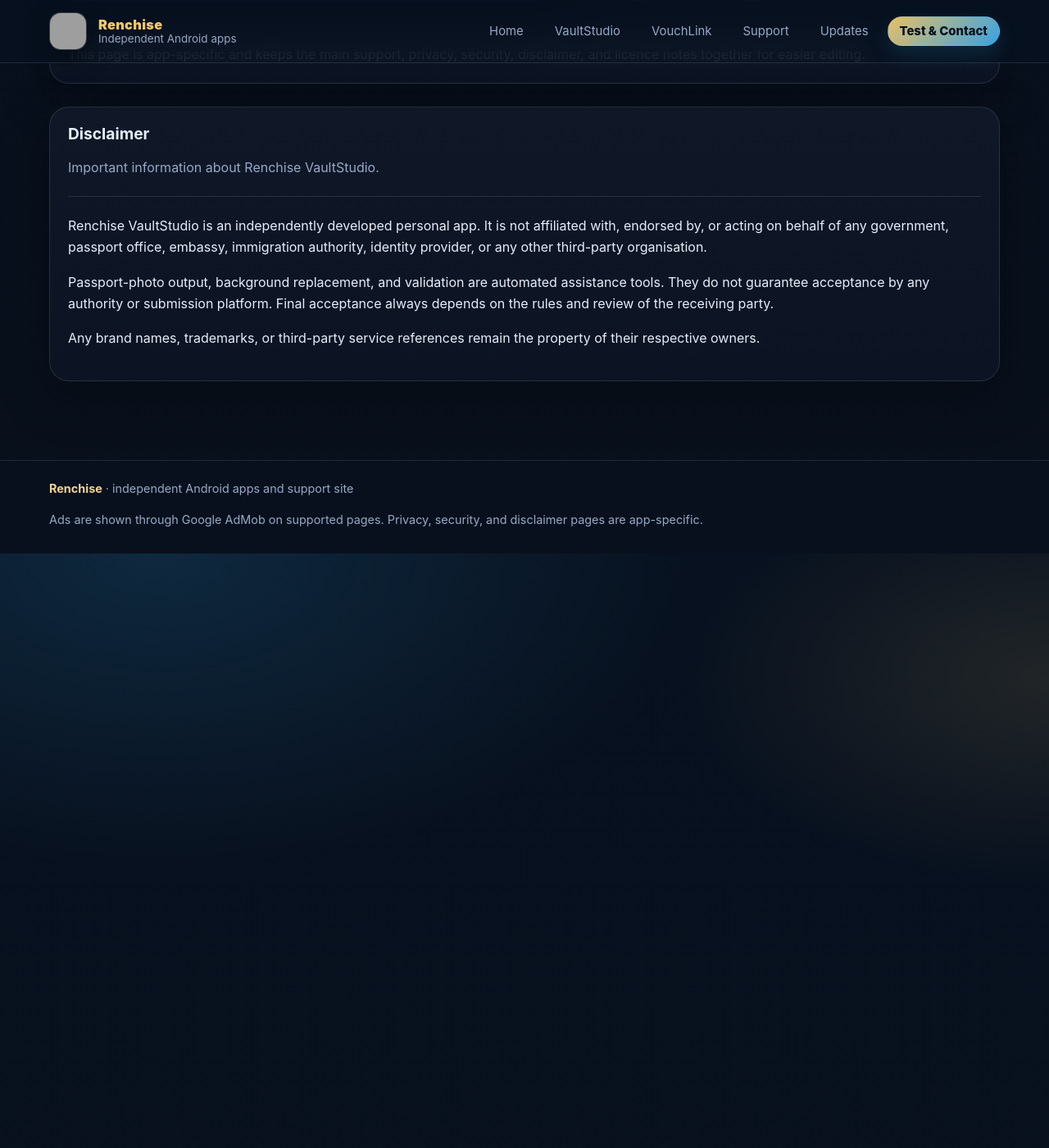
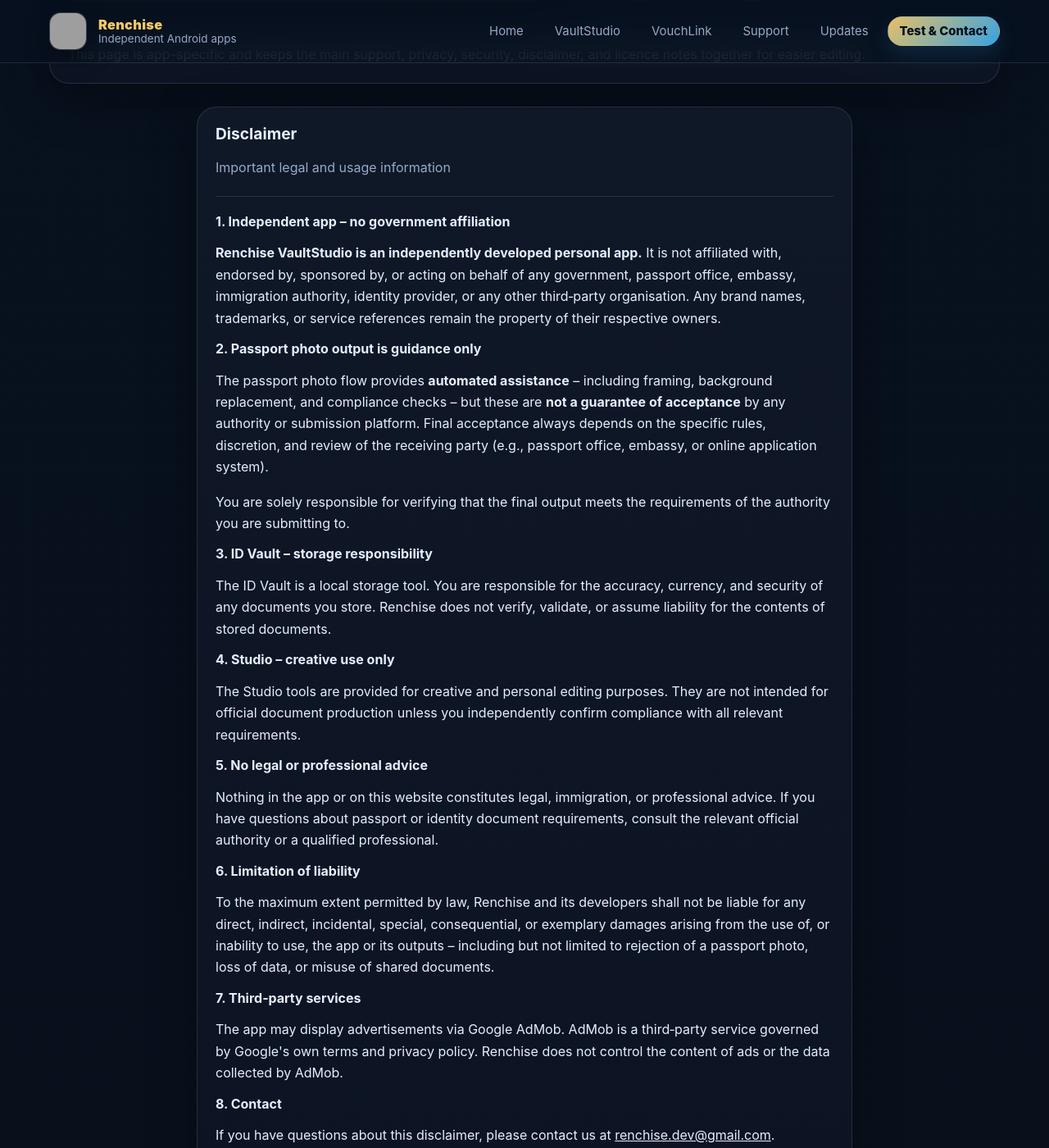
Before and after one commit to renchise/renchise.github.io, a Jekyll site: the page built from vaultstudio/disclaimer.html, in a window 1280 px wide and 1400 px high, scrolled down 842 px. Shown: the whole window at 82% size. Built offline with Jekyll 4.4.1, drawn with Linux system fonts in a browser that asks for light colours; some of the changed text lies outside the part shown; grey boxes are pictures that could not be loaded.

Commit message:
Update disclaimer.html

```diff
--- a/vaultstudio/disclaimer.html
+++ b/vaultstudio/disclaimer.html
@@ -37,12 +37,36 @@
 notice: "This page is app-specific and keeps the main support, privacy, security, disclaimer, and licence notes together for easier editing."
 ---
 
+<div class="panel" style="max-width:800px; margin:0 auto;">
+  <h3>Disclaimer</h3>
+  <p class="muted">Important legal and usage information</p>
+  <hr class="sep">
 
-<div class="panel">
-  <h3>Disclaimer</h3>
-  <p class="muted">Important information about Renchise VaultStudio.</p>
+  <h4>1. Independent app – no government affiliation</h4>
+  <p><strong>Renchise VaultStudio is an independently developed personal app.</strong> It is not affiliated with, endorsed by, sponsored by, or acting on behalf of any government, passport office, embassy, immigration authority, identity provider, or any other third‑party organisation. Any brand names, trademarks, or service references remain the property of their respective owners.</p>
+
+  <h4>2. Passport photo output is guidance only</h4>
+  <p>The passport photo flow provides <strong>automated assistance</strong> – including framing, background replacement, and compliance checks – but these are <strong>not a guarantee of acceptance</strong> by any authority or submission platform. Final acceptance always depends on the specific rules, discretion, and review of the receiving party (e.g., passport office, embassy, or online application system).</p>
+  <p>You are solely responsible for verifying that the final output meets the requirements of the authority you are submitting to.</p>
+
+  <h4>3. ID Vault – storage responsibility</h4>
+  <p>The ID Vault is a local storage tool. You are responsible for the accuracy, currency, and security of any documents you store. Renchise does not verify, validate, or assume liability for the contents of stored documents.</p>
+
+  <h4>4. Studio – creative use only</h4>
+  <p>The Studio tools are provided for creative and personal editing purposes. They are not intended for official document production unless you independently confirm compliance with all relevant requirements.</p>
+
+  <h4>5. No legal or professional advice</h4>
+  <p>Nothing in the app or on this website constitutes legal, immigration, or professional advice. If you have questions about passport or identity document requirements, consult the relevant official authority or a qualified professional.</p>
+
+  <h4>6. Limitation of liability</h4>
+  <p>To the maximum extent permitted by law, Renchise and its developers shall not be liable for any direct, indirect, incidental, special, consequential, or exemplary damages arising from the use of, or inability to use, the app or its outputs – including but not limited to rejection of a passport photo, loss of data, or misuse of shared documents.</p>
+
+  <h4>7. Third‑party services</h4>
+  <p>The app may display advertisements via Google AdMob. AdMob is a third‑party service governed by Google's own terms and privacy policy. Renchise does not control the content of ads or the data collected by AdMob.</p>
+
+  <h4>8. Contact</h4>
+  <p>If you have questions about this disclaimer, please contact us at <a href="mailto:renchise.dev@gmail.com">renchise.dev@gmail.com</a>.</p>
+
   <hr class="sep">
-  <p>Renchise VaultStudio is an independently developed personal app. It is not affiliated with, endorsed by, or acting on behalf of any government, passport office, embassy, immigration authority, identity provider, or any other third-party organisation.</p>
-  <p>Passport-photo output, background replacement, and validation are automated assistance tools. They do not guarantee acceptance by any authority or submission platform. Final acceptance always depends on the rules and review of the receiving party.</p>
-  <p>Any brand names, trademarks, or third-party service references remain the property of their respective owners.</p>
+  <p class="note"><strong>Independent app statement (repeated for clarity):</strong> VaultStudio is a personal Renchise product. It does not represent any government, embassy, passport office, or identity authority. It is not an official identity, passport, or government service.</p>
 </div>
```
